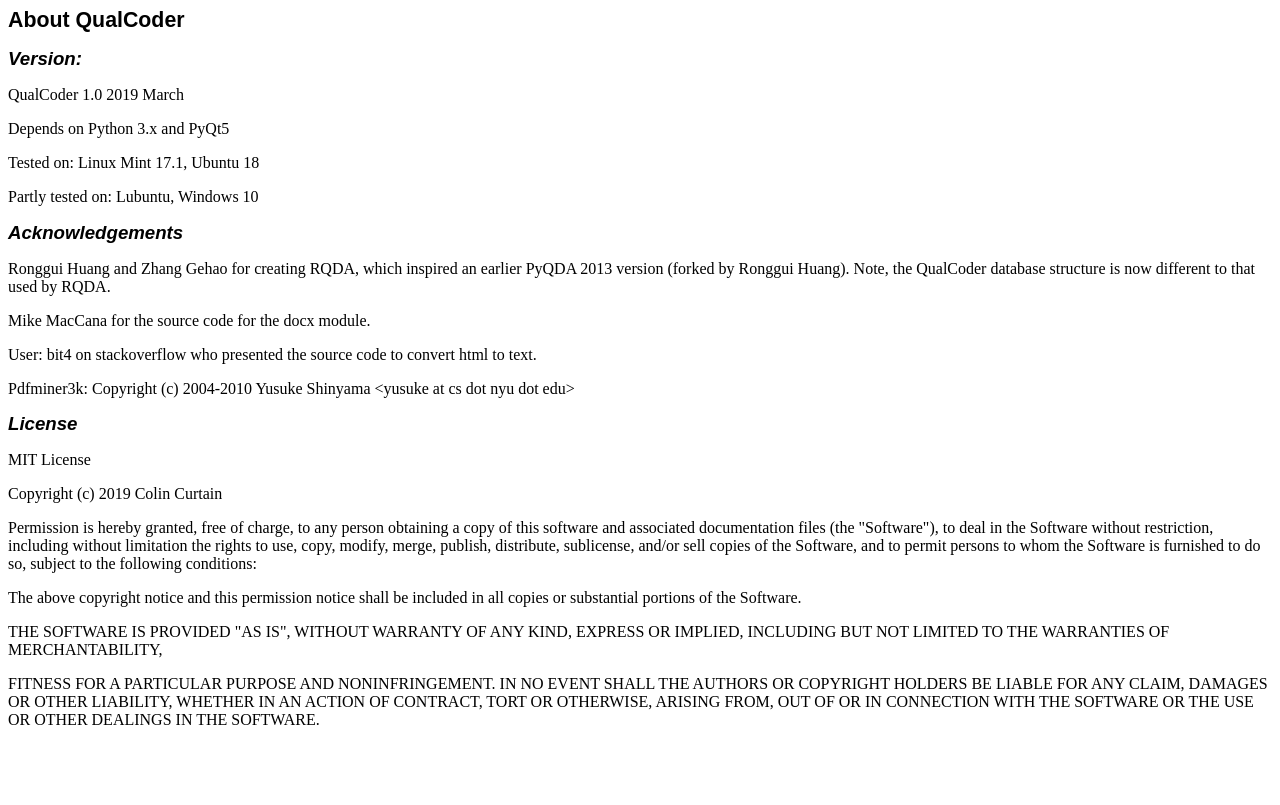
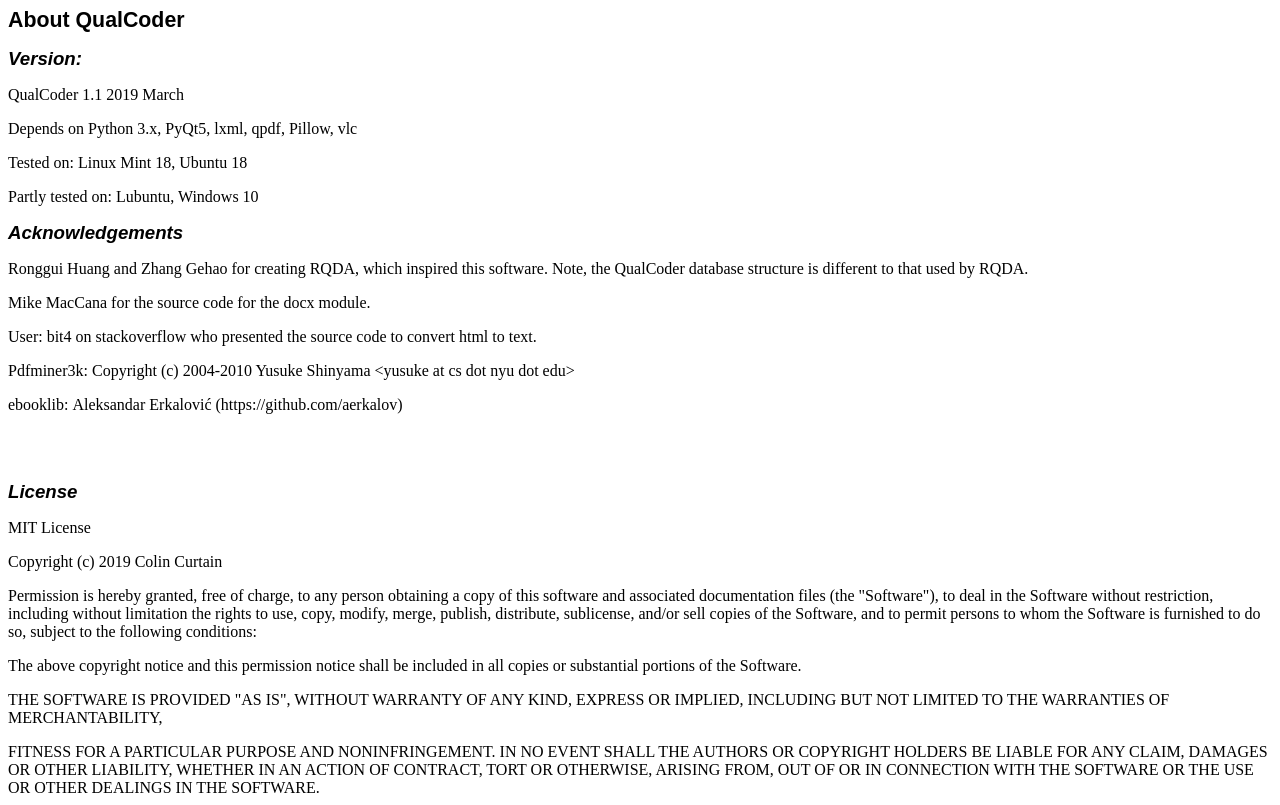
Before and after one commit to ccbogel/QualCoder, a plain HTML site: page QualCoder/GUI/About.html in a window 1280 px wide. Drawn offline with Linux system fonts and the light colour scheme.

Commit message:
minor updates

```diff
--- a/QualCoder/GUI/About.html
+++ b/QualCoder/GUI/About.html
@@ -3,11 +3,10 @@
 <head>
 	<meta http-equiv="content-type" content="text/html; charset=utf-8"/>
 	<title></title>
-	<meta name="generator" content="LibreOffice 4.4.3.2 (Linux)"/>
+	<meta name="generator" content="LibreOffice 5.1.6.2 (Linux)"/>
 	<meta name="author" content="colin-2 "/>
 	<meta name="created" content="00:00:00"/>
-	<meta name="changedby" content="cc "/>
-	<meta name="changed" content="2019-03-11T17:02:39.010334485"/>
+	<meta name="changed" content="2019-03-30T10:28:00.852901845"/>
 	<style type="text/css">
 		@page { margin: 2cm }
 		p { margin-bottom: 0.21cm; color: #000000 }
@@ -24,15 +23,15 @@
 <body lang="en-US" text="#000000" dir="ltr">
 <h1 class="western">About QualCoder</h1>
 <h2 class="western">Version:</h2>
-<p style="margin-bottom: 0cm">QualCoder 1.0 2019 March</p>
-<p style="margin-bottom: 0cm">Depends on Python 3.x and PyQt5</p>
-<p style="margin-bottom: 0cm">Tested on: Linux Mint 17.1, Ubuntu 18</p>
+<p style="margin-bottom: 0cm">QualCoder 1.1 2019 March</p>
+<p style="margin-bottom: 0cm">Depends on Python 3.x, PyQt5, lxml,
+qpdf, Pillow, vlc</p>
+<p style="margin-bottom: 0cm">Tested on: Linux Mint 18, Ubuntu 18</p>
 <p style="margin-bottom: 0cm">Partly tested on: Lubuntu, Windows 10</p>
 <h2 class="western">Acknowledgements</h2>
 <p style="margin-bottom: 0cm">Ronggui Huang and Zhang Gehao for
-creating RQDA, which inspired an earlier PyQDA 2013 version (forked
-by Ronggui Huang). Note, the QualCoder database structure is now
-different to that used by RQDA.</p>
+creating RQDA, which inspired this software. Note, the QualCoder
+database structure is different to that used by RQDA.</p>
 <p style="margin-bottom: 0cm">Mike MacCana for the source code for
 the docx module.</p>
 <p>User: bit4 on stackoverflow who presented the source code to
@@ -40,6 +39,12 @@
 <p><font size="2" style="font-size: 10pt"><font size="3" style="font-size: 12pt">Pdfminer3k:
 Copyright (c) 2004-2010 Yusuke Shinyama &lt;yusuke at cs dot nyu dot
 edu&gt;</font> </font>
+</p>
+<p><font size="3" style="font-size: 12pt">ebooklib: </font>Aleksandar
+Erkalović   (https://github.com/aerkalov)</p>
+<p><br/>
+<br/>
+
 </p>
 <h2 class="western">License</h2>
 <p>MIT License</p>
```
